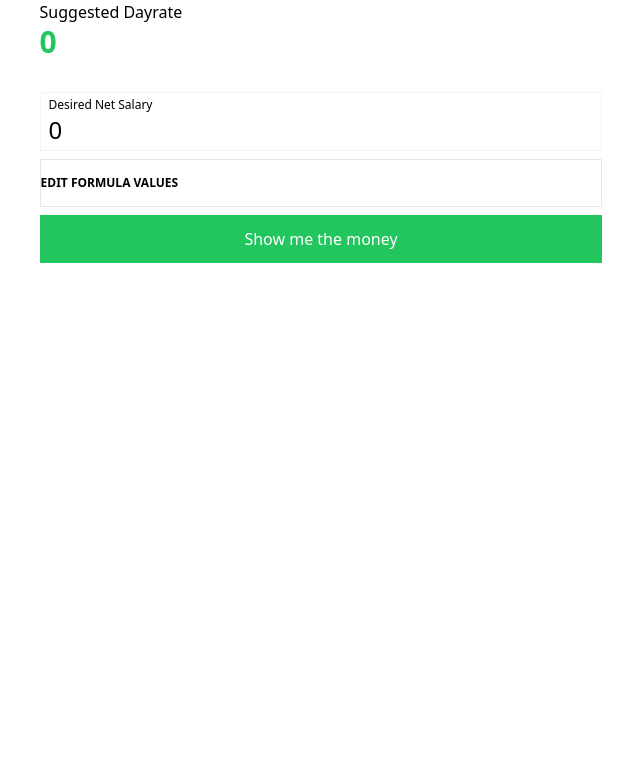
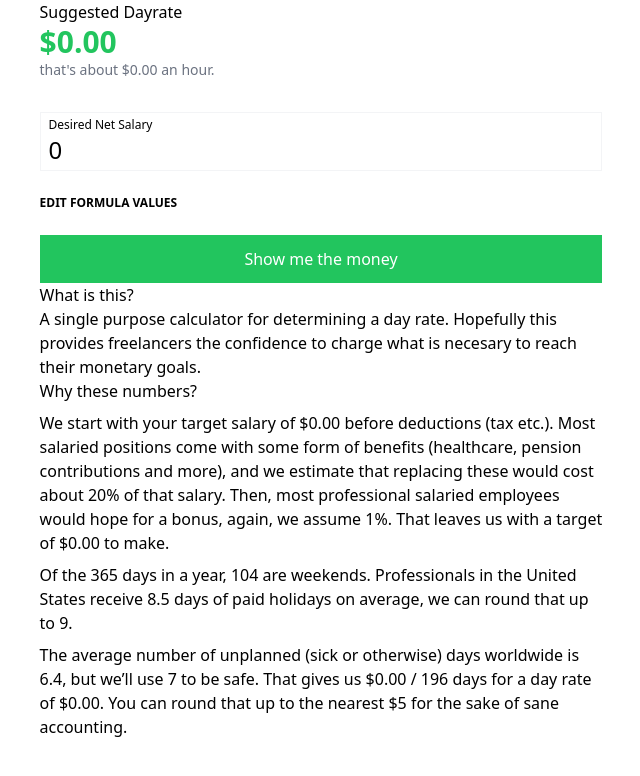
Before and after one commit to jssee/dayrate, a Next.js app: page / in a window 1280 px wide. Shown: the top 776 px of the page, without its empty margins (319-959 px from the left). Built offline with nearby package versions, Linux system fonts and the light colour scheme.

Commit message:
feat: add more explanatory content

```diff
--- a/components/input.tsx
+++ b/components/input.tsx
@@ -15,6 +15,8 @@ const Input = (props) => (
     "
   >
     <span className="text-xs font-medium">{props.label}</span>
+    <div className="flex items-center gap-2">
+      {props.icon && <span className="text-gray-400 text-xs">{props.icon}</span>}
       <input
         id={normalizeSpelling(props.label)}
         name={props.name}
@@ -24,6 +26,7 @@ const Input = (props) => (
         value={props.value}
         defaultValue={props.defaultValue}
       />
+    </div>
   </label>
 );
 
--- a/package.json
+++ b/package.json
@@ -11,7 +11,8 @@
     "@radix-ui/react-accordion": "^0.1.6",
     "next": "^12.1.2",
     "react": "^18.0.0",
-    "react-dom": "^18.0.0"
+    "react-dom": "^18.0.0",
+    "react-input-mask": "^3.0.0-alpha.2"
   },
   "devDependencies": {
     "@types/node": "^12.12.21",
--- a/pages/index.tsx
+++ b/pages/index.tsx
@@ -2,16 +2,22 @@ import { NextPage } from "next";
 import { useReducer, useState } from "react";
 import * as Accordion from "@radix-ui/react-accordion";
 
-import { targetSalary, workingDays } from "../utils/formulas";
+import {
+  getDayRate,
+  getMoneyFormat,
+  grossSalary,
+  hourlyRate,
+  getWorkingDays,
+} from "../utils/formulas";
 import Input from "../components/input";
 
 export const initialState = {
   net: 0,
-  bonus: 0.01,
-  benefits: 0.2,
+  bonus: 1,
+  benefits: 20,
   sickdays: 7,
-  holidays: 10,
-  nonBillableTime: 0.2,
+  holidays: 9,
+  nonBillableTime: 20,
 };
 
 function reducer(state: any, { field, value }: any) {
@@ -35,38 +41,20 @@ export default function Home(): React.ReactElement<NextPage> {
 
   const handleSubmit = (e: any) => {
     e.preventDefault();
-    setDayrate(
-      Math.round(
-        targetSalary(net, bonus, benefits) /
-          workingDays(holidays, sickdays, nonBillableTime)
-      )
-    );
+    setDayrate(getDayRate(state));
   };
 
   return (
     <main className="mx-auto max-w-prose px-4">
       <div className="mb-8">
         <h1 className="font-xl font-medium">Suggested Dayrate</h1>
-        <output className="text-3xl font-bold text-green-500">{dayrate}</output>
+        <output className="text-3xl font-bold text-green-500">
+          {getMoneyFormat(dayrate)}
+        </output>
+        <p className="text-sm text-gray-500">
+          that&apos;s about {getMoneyFormat(hourlyRate(state))} an hour.
+        </p>
       </div>
-      <output hidden>
-        Gross Salary: {targetSalary(net, bonus, benefits)}
-        <br />
-        Working days: {workingDays(holidays, sickdays, nonBillableTime)}
-        <br />
-        Day rate:
-        {Math.round(
-          targetSalary(net, bonus, benefits) /
-            workingDays(holidays, sickdays, nonBillableTime)
-        )}
-        <br />
-        Hourly rate:
-        {Math.round(
-          targetSalary(net, bonus, benefits) /
-            workingDays(holidays, sickdays, nonBillableTime) /
-            8
-        )}
-      </output>
       <div>
         <form onSubmit={handleSubmit} className="space-y-2">
           <Input
@@ -80,45 +68,60 @@ export default function Home(): React.ReactElement<NextPage> {
           />
           <Accordion.Root type="single" collapsible={true}>
             <Accordion.Item value="foo">
-              <Accordion.Header className="border h-12 flex items-center">
-                <Accordion.Trigger className="font-bold uppercase text-xs">Edit Formula Values</Accordion.Trigger>
+              <Accordion.Header className="flex h-12 items-center">
+                <Accordion.Trigger className="text-xs font-bold uppercase">
+                  Edit Formula Values
+                </Accordion.Trigger>
               </Accordion.Header>
               <Accordion.Content>
                 <div className="space-y-2">
                   <Input
                     value={sickdays}
                     name="sickdays"
-                    type="number"
+                    type="text"
+                    inputmode="numeric"
+                    pattern="^[0-9]*$"
                     label="Sickdays"
                     onChange={handleChange}
                   />
                   <Input
                     value={holidays}
                     name="holidays"
-                    type="number"
+                    type="text"
+                    inputmode="numeric"
+                    pattern="^[0-9]*$"
                     label="Holidays"
                     onChange={handleChange}
                   />
                   <Input
                     value={nonBillableTime}
                     name="nonBillableTime"
-                    type="number"
+                    type="text"
+                    inputmode="numeric"
+                    pattern="^[0-9]*$"
                     label="Non-Billable Time"
                     onChange={handleChange}
+                    icon="%"
                   />
                   <Input
                     value={bonus}
                     name="bonus"
-                    type="number"
+                    type="text"
+                    inputmode="numeric"
+                    pattern="^[0-9]*$"
                     label="Bonus Amount"
                     onChange={handleChange}
+                    icon="%"
                   />
                   <Input
                     value={benefits}
                     name="benefits"
-                    type="number"
+                    type="text"
+                    inputmode="numeric"
+                    pattern="^[0-9]*$"
                     label="Benefits Cost"
                     onChange={handleChange}
+                    icon="%"
                   />
                 </div>
               </Accordion.Content>
@@ -132,6 +135,45 @@ export default function Home(): React.ReactElement<NextPage> {
           </button>
         </form>
       </div>
+      <div>
+        <h2>What is this?</h2>
+        <p>
+          A single purpose calculator for determining a day rate. Hopefully this
+          provides freelancers the confidence to charge what is necesary to
+          reach their monetary goals.
+        </p>
+      </div>
+      <div className="space-y-2">
+        <h2>Why these numbers?</h2>
+        <p>
+          We start with your target salary of {getMoneyFormat(net)} before
+          deductions (tax etc.). Most salaried positions come with some form of
+          benefits (healthcare, pension contributions and more), and we estimate
+          that replacing these would cost about 20% of that salary. Then, most
+          professional salaried employees would hope for a bonus, again, we
+          assume 1%. That leaves us with a target of{" "}
+          {getMoneyFormat(grossSalary(state))} to make.
+        </p>
+        <p>
+          Of the 365 days in a year, 104 are weekends.{" "}
+          <a
+            href="https://www.bls.gov/news.release/ebs.t05.htm"
+            target="_blank"
+            rel="noreferrer"
+          >
+            Professionals in the United States receive 8.5 days of paid holidays
+            on average
+          </a>
+          , we can round that up to 9.
+        </p>
+        <p>
+          The average number of unplanned (sick or otherwise) days worldwide is
+          6.4, but we’ll use 7 to be safe. That gives us{" "}
+          {getMoneyFormat(grossSalary(state))} / {getWorkingDays(state)} days
+          for a day rate of {getMoneyFormat(dayrate)}. You can round that up to
+          the nearest $5 for the sake of sane accounting.
+        </p>
+      </div>
     </main>
   );
 }
--- a/utils/formulas.ts
+++ b/utils/formulas.ts
@@ -25,3 +25,37 @@ export function targetSalary(gross: number, bonus: number, benefits: number) {
 
   return Math.round(TOTAL_AMT);
 }
+
+export const hourlyRate = (vals) =>
+  Math.round(
+    targetSalary(vals.net, getPercent(vals.bonus), getPercent(vals.benefits)) /
+      workingDays(
+        vals.holidays,
+        vals.sickdays,
+        getPercent(vals.nonBillableTime)
+      ) /
+      8
+  );
+
+export const grossSalary = (vals) =>
+  targetSalary(vals.net, getPercent(vals.bonus), getPercent(vals.benefits));
+
+export const getMoneyFormat = (n) => {
+  return new Intl.NumberFormat("en-US", {
+    style: "currency",
+    currency: "USD",
+  }).format(n);
+};
+
+export const getDayRate = (vals) =>
+  Math.round(
+    targetSalary(vals.net, getPercent(vals.bonus), getPercent(vals.benefits)) /
+      workingDays(
+        vals.holidays,
+        vals.sickdays,
+        getPercent(vals.nonBillableTime)
+      )
+  );
+
+export const getWorkingDays = (vals) =>
+  workingDays(vals.holidays, vals.sickdays, getPercent(vals.nonBillableTime));
```
Also changed, not shown: 1 other file (tests, documents, lock files or other folders). Lines whose indentation alone changed are shown as unchanged.
